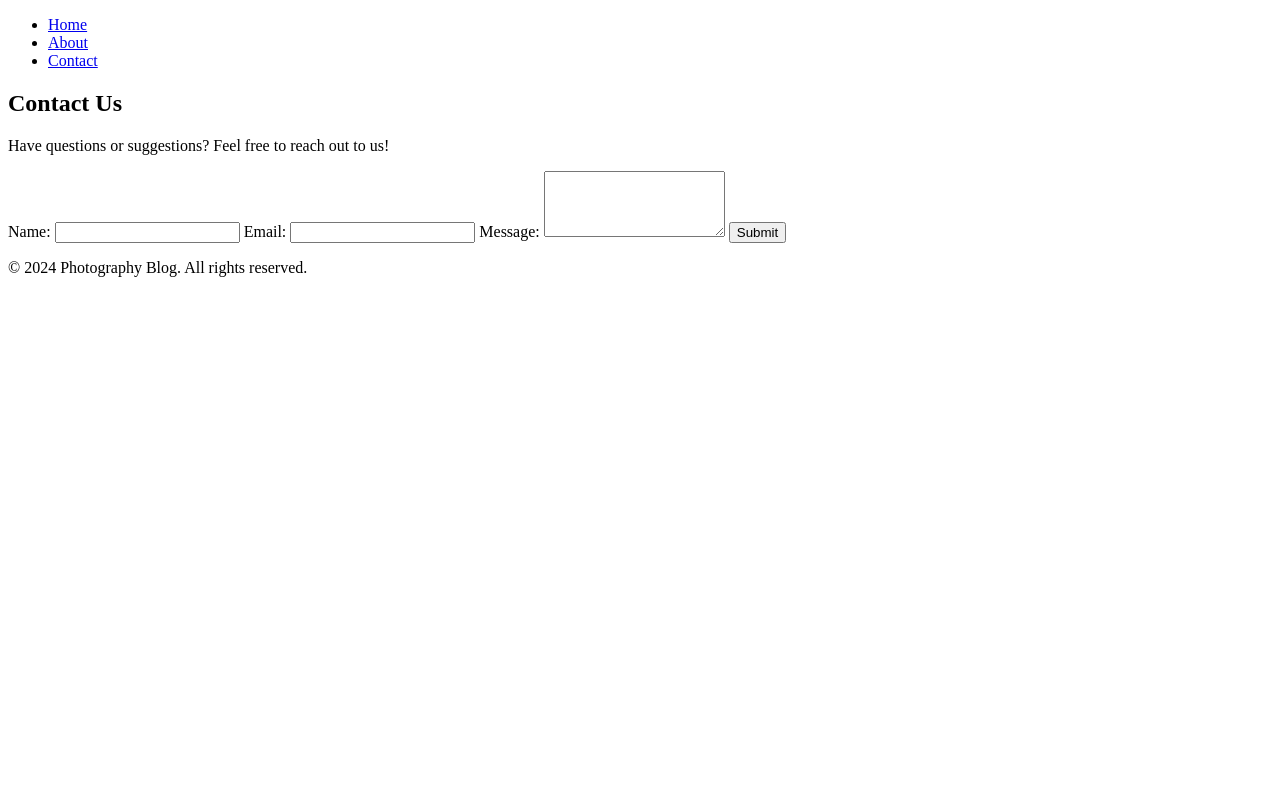
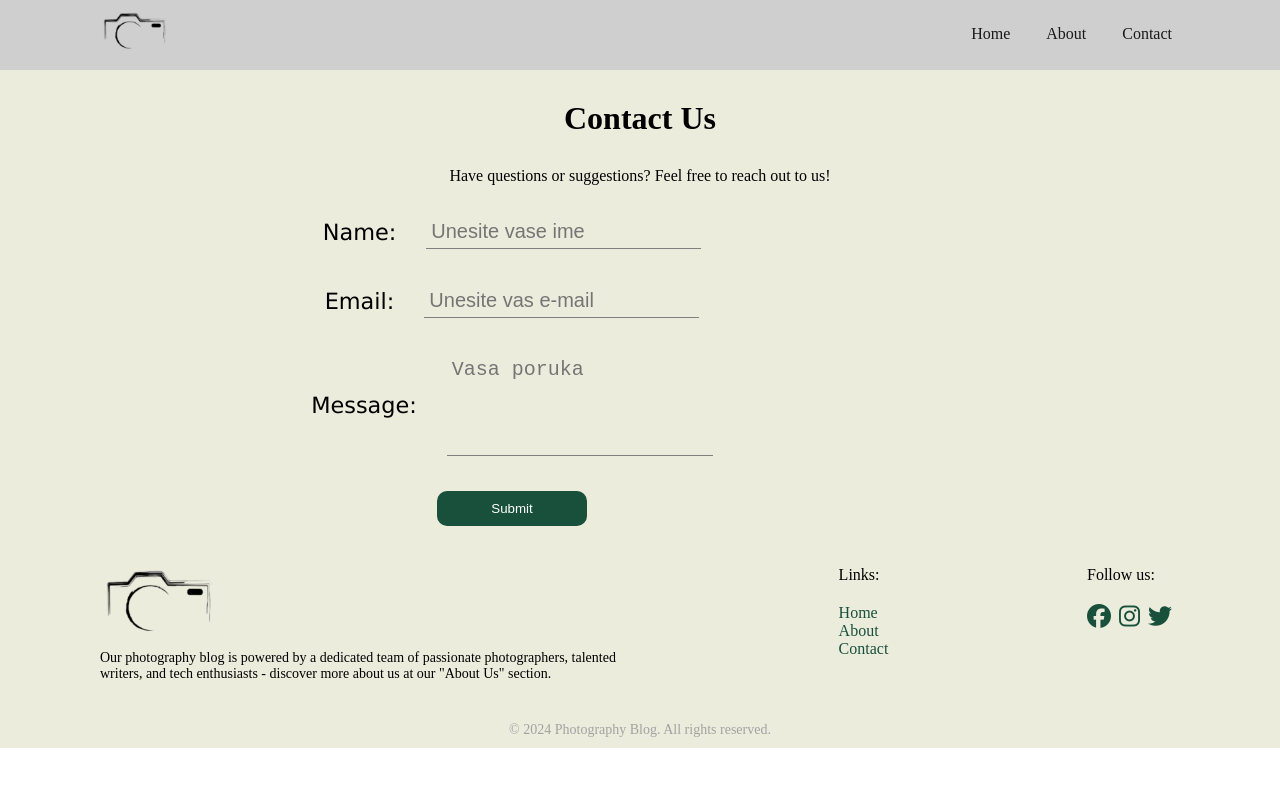
Before and after one commit to darkogolovic/Uvod-u-Web-, a plain HTML site: page Blog/contact.html in a window 1280 px wide. Drawn offline with Linux system fonts and the light colour scheme.

Commit message:
Stilzovana kontakt stranica

```diff
--- a/Blog/contact.html
+++ b/Blog/contact.html
@@ -4,37 +4,101 @@
     <meta charset="UTF-8" />
     <meta name="viewport" content="width=device-width, initial-scale=1.0" />
     <title>Contact Us - Photography Blog</title>
+    <link rel="stylesheet" href="./styles/contact.css" />
+    <link
+      rel="stylesheet"
+      href="https://cdnjs.cloudflare.com/ajax/libs/font-awesome/6.5.1/css/all.min.css"
+      integrity="sha512-DTOQO9RWCH3ppGqcWaEA1BIZOC6xxalwEsw9c2QQeAIftl+Vegovlnee1c9QX4TctnWMn13TZye+giMm8e2LwA=="
+      crossorigin="anonymous"
+      referrerpolicy="no-referrer"
+    />
   </head>
 
   <body>
-    <nav>
+    <div class="container">
+      <header>
+        <nav class="nav global-padding">
+          <img alt="logo" src="./images/logo.png" />
           <ul>
             <li><a href="/">Home</a></li>
-        <li><a href="about.html">About</a></li>
-        <li><a href="contact.html">Contact</a></li>
+            <li><a href="./about.html">About</a></li>
+            <li><a href="./contact.html">Contact</a></li>
           </ul>
         </nav>
+      </header>
 
-    <section>
-      <h1>Contact Us</h1>
+      <section class="contact-form">
+        <h2>Contact Us</h2>
         <p>Have questions or suggestions? Feel free to reach out to us!</p>
 
         <form action="#" method="post">
+          <div class="field">
             <label for="name">Name:</label>
-        <input type="text" id="name" name="name" required />
-
+            <input
+              type="text"
+              id="name"
+              name="name"
+              required
+              placeholder="Unesite vase ime"
+              autocomplete="off"
+            />
+          </div>
+          <div class="field">
             <label for="email">Email:</label>
-        <input type="email" id="email" name="email" required />
-
+            <input
+              type="email"
+              id="email"
+              name="email"
+              required
+              placeholder="Unesite vas e-mail"
+              autocomplete="off"
+            />
+          </div>
+          <div class="field">
             <label for="message">Message:</label>
-        <textarea id="message" name="message" rows="4" required></textarea>
-
+            <textarea
+              id="message"
+              name="message"
+              rows="4"
+              required
+              placeholder="Vasa poruka"
+            ></textarea>
+          </div>
+          <div class="field">
             <input type="submit" value="Submit" />
+          </div>
         </form>
       </section>
 
-    <footer>
-      <p>&copy; 2024 Photography Blog. All rights reserved.</p>
+      <footer class="footer">
+        <div class="global-padding">
+          <div class="footer-col footer-logo">
+            <img alt="camera-logo" src="./images/logo.png" />
+            <p>
+              Our photography blog is powered by a dedicated team of passionate
+              photographers, talented writers, and tech enthusiasts - discover
+              more about us at our "About Us" section.
+            </p>
+          </div>
+          <div class="footer-col">
+            <p>Links:</p>
+            <a href="/">Home</a>
+            <a href="./about.html">About</a>
+            <a href="./contact.html">Contact</a>
+          </div>
+          <div class="footer-col">
+            <p>Follow us:</p>
+            <div>
+              <i class="fa-brands fa-facebook"></i>
+              <i class="fa-brands fa-instagram"></i>
+              <i class="fa-brands fa-twitter"></i>
+            </div>
+          </div>
+        </div>
+        <p class="global-padding">
+          &copy; 2024 Photography Blog. All rights reserved.
+        </p>
       </footer>
+    </div>
   </body>
 </html>
--- /dev/null
+++ b/Blog/styles/contact.css
@@ -0,0 +1,173 @@
+* {
+  margin: 0;
+  padding: 0;
+  box-sizing: border-box;
+}
+.global-padding {
+  padding: 10px 100px;
+}
+
+.container .nav {
+  background-color: hsl(0, 0%, 81%);
+  display: flex;
+  flex-direction: row;
+  align-items: center;
+  justify-content: space-between;
+}
+
+.container .nav img {
+  height: 50px;
+}
+
+.container .nav ul {
+  list-style-type: none;
+  padding: 0;
+  margin: 0;
+}
+
+.container .nav ul li {
+  display: inline-block;
+  margin-right: 16px;
+}
+
+.container .nav ul li:last-child {
+  margin-right: 0;
+}
+
+.container .nav ul li a {
+  text-decoration: none;
+  padding: 4px 8px;
+  color: #191919;
+  display: block;
+  text-align: center;
+
+  position: relative;
+}
+.container .nav ul li a::after {
+  content: "";
+  width: 0;
+  display: block;
+  background-color: #191919;
+  height: 2px;
+  transition: 0.5s;
+  margin: auto;
+}
+.container .nav ul li a:hover::after {
+  width: 100%;
+}
+
+.contact-form h2 {
+  text-align: center;
+  margin-bottom: 30px;
+  font-size: 2rem;
+}
+.field {
+  width: 80%;
+  padding: 10px;
+  display: flex;
+  justify-content: center;
+  align-items: center;
+  gap: 30px;
+}
+.contact-form {
+  background-color: rgb(236, 236, 221);
+  padding-top: 30px;
+}
+.contact-form p {
+  text-align: center;
+}
+.contact-form form {
+  padding-top: 20px;
+  display: flex;
+  flex-direction: column;
+  justify-content: center;
+  gap: 15px;
+}
+.field {
+  display: flex;
+  justify-content: center;
+}
+input[placeholder="Unesite vase ime"],
+input[placeholder="Unesite vas e-mail"],
+textarea {
+  font-size: 20px;
+  padding: 5px;
+  border: none;
+  background: transparent;
+  border-bottom: 1px solid gray;
+}
+.field label {
+  font-size: 1.4rem;
+  font-weight: 400;
+  font-family: Verdana, Geneva, Tahoma, sans-serif;
+}
+input[type="submit"] {
+  width: 15%;
+  background-color: #18503c;
+  padding: 10px;
+  border-radius: 10px;
+  border: none;
+  color: white;
+}
+input[type="submit"]:hover {
+  background-color: transparent;
+  color: #18503c;
+}
+#message {
+  resize: none;
+}
+.footer {
+  background-color: rgb(236, 236, 221);
+  padding-top: 20px;
+}
+
+.footer div {
+  display: flex;
+  align-items: center;
+  justify-content: space-between;
+  align-items: flex-start;
+}
+
+.footer > p {
+  text-align: center;
+  font-size: 14px;
+  color: #a2a2a2;
+  font-weight: 200;
+  margin: 0;
+  background-color: #f2f2f2;
+}
+.footer p:nth-child(2) {
+  background-color: rgb(236, 236, 221);
+}
+
+.footer .footer-logo {
+  width: 50%;
+  font-size: 14px;
+}
+.footer p:not(.global-padding) {
+  margin-bottom: 20px;
+}
+
+.footer .footer-col {
+  height: 100%;
+  display: flex;
+  flex-direction: column;
+  align-items: flex-start;
+}
+
+.footer .footer-col i {
+  margin-right: 8px;
+  cursor: pointer;
+}
+
+.footer .footer-logo img {
+  width: 120px;
+}
+.footer a {
+  text-decoration: none;
+  color: #18503c;
+}
+.footer i {
+  font-size: 1.5rem;
+  color: #18503c;
+}
--- a/Blog/styles/index.css
+++ b/Blog/styles/index.css
@@ -4,20 +4,26 @@ body {
   height: 100vh;
   font-family: sans-serif;
 }
+
 a {
   text-decoration: none;
-  color: #1a7171;
+  color: #2769b5;
 }
+
 .global-padding {
-  padding: 16px 100px;
+  padding: 10px 100px;
 }
+
 .container .nav {
-  background-color: rgb(205, 200, 200);
-
+  background-color: hsl(0, 0%, 81%);
   display: flex;
   flex-direction: row;
   align-items: center;
   justify-content: space-between;
+}
+
+.container .nav img {
+  height: 50px;
 }
 
 .container .nav ul {
@@ -27,91 +33,131 @@ a {
 }
 
 .container .nav ul li {
-  padding: 4px 8px;
   display: inline-block;
-}
-.container .nav img {
-  height: 60px;
-  margin-right: 8px;
-}
-.container .nav ul li a {
-  display: inline-block;
-  color: rgb(25, 25, 25);
-  padding: 4px 8px;
-  border-bottom: 1px solid rgb(25, 25, 25);
+  margin-right: 16px;
 }
 
 .container .nav ul li:last-child {
   margin-right: 0;
 }
+
+.container .nav ul li a {
+  padding: 4px 8px;
+  color: #191919;
+  border-bottom: 1px solid #191919;
+}
+
 .bg-image {
   height: 300px;
-  background-image: url(../Images/photographer.webp);
+  background-image: url("../images/photographer.webp");
   background-repeat: no-repeat;
   background-size: cover;
   background-position: center;
+  color: #fff;
   text-align: center;
   display: flex;
   flex-direction: column;
   justify-content: center;
 }
 
-.bg-image * {
-  color: #fff;
+.bg-image h1 {
+  margin-top: 0;
+}
+
+.bg-image p {
   margin: 0;
 }
-.description p {
+
+section.description p {
   text-align: center;
 }
-.description p:not(:last-child) {
-  margin-top: 0;
-  margin-bottom: 16px;
+
+.card-wrapper {
+  display: flex;
+  align-items: center;
+  justify-content: space-around;
+  flex-wrap: wrap;
 }
 
 .card-wrapper .blog-card {
   width: 200px;
   margin: 12px;
-  box-shadow: rgba(0, 0, 0, 0.15) 1.95px 1.95px 2.6px;
-  border-radius: 5px;
+  border-radius: 10px;
   overflow: hidden;
+  box-shadow: rgba(149, 157, 165, 0.2) 0px 8px 24px;
 }
+
 .card-wrapper .blog-card img {
   width: 100%;
   height: 150px;
   object-fit: cover;
 }
-.card-content {
+
+.card-wrapper .card-content {
   padding: 8px 16px;
   display: flex;
   flex-direction: column;
 }
-.card-content h2 {
+
+.card-wrapper .card-content h2 {
   margin-top: 0;
   margin-bottom: 8px;
 }
-.card-content span {
+
+.card-wrapper .card-content span {
   font-size: 12px;
   color: #a3a3a3;
 }
-.card-content a {
+
+.card-wrapper .card-content a {
+  font-size: 12px;
   align-self: flex-end;
 }
-.card-wrapper {
-  display: flex;
-  align-items: center;
-  justify-content: space-around;
+.text {
+  display: -webkit-box;
+  -webkit-line-clamp: 2;
+  -webkit-box-orient: vertical;
+  overflow: hidden;
 }
+
 .footer {
-  border-top: 1px solid black;
+  margin-top: 60px;
+  border-top: 1px solid #000;
+  background-color: #fff;
 }
-.footer p {
-  text-align: center;
-}
-.footer > div {
+
+.footer div {
   display: flex;
   align-items: center;
   justify-content: space-between;
+  align-items: flex-start;
 }
-.footer p {
-  font-size: 20px;
+
+.footer > p {
+  text-align: center;
+  font-size: 14px;
+  color: #a2a2a2;
+  font-weight: 200;
+  margin: 0;
+  background-color: #f2f2f2;
 }
+
+.footer .footer-logo {
+  width: 50%;
+  font-size: 14px;
+}
+
+.footer .footer-col {
+  height: 100%;
+  display: flex;
+  flex-direction: column;
+  align-items: flex-start;
+}
+
+.footer .footer-col i {
+  margin-right: 8px;
+}
+
+.footer .footer-logo img {
+  width: 120px;
+}
```
Also changed, not shown: Blog/index.html (+27 -9 lines). Lines whose indentation alone changed are shown as unchanged.
